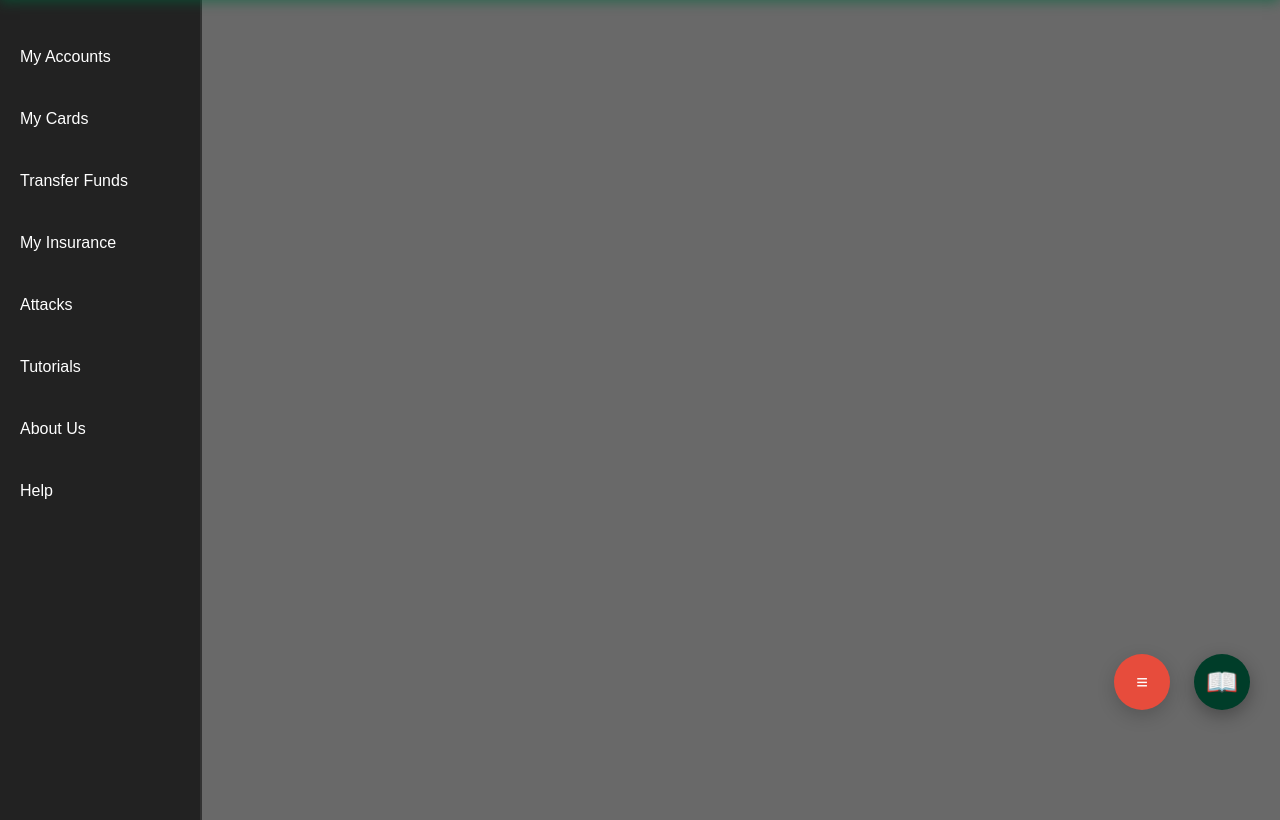
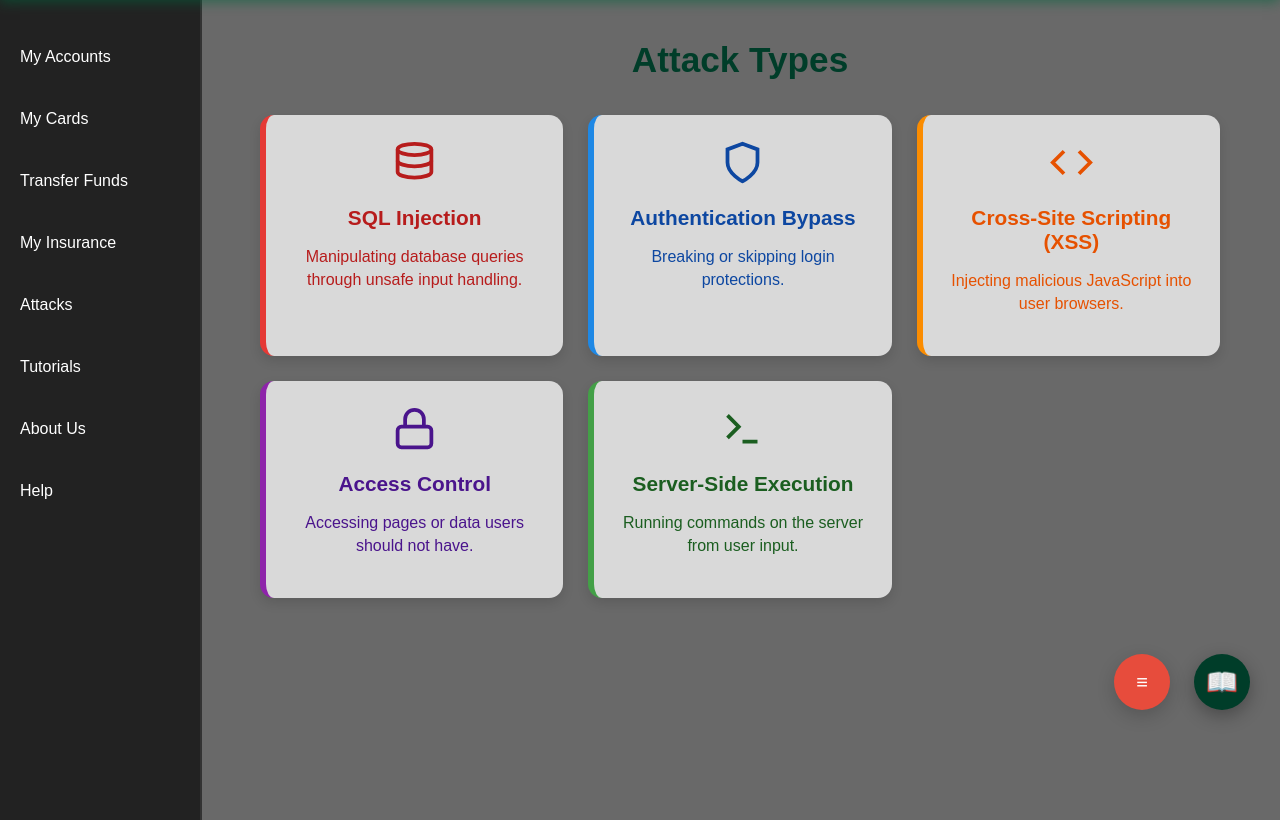
Before and after one commit to NZShroomy/Vulnerable-Web-app, a Flask app: page /attacks in a window 1280 px wide. Shown: the part 70-890 px from the top of the page. Run offline with Flask 3, Linux system fonts and the light colour scheme.

Commit message:
Attacks & Tutorials
Attacks.html lead to tutorial tab, describing each attack type.  Tutorial Sidebar link now opens tutorial button. adjusted base.html for better page fitting

```diff
--- a/static/global.css
+++ b/static/global.css
@@ -158,11 +158,11 @@ header {
 /* MAIN CONTENT AREA */
 main {
     grid-area: main;
-    display: grid;
+    display: block; /* not grid, just a container */
     text-align: center;
-    padding: 20px 20px 20px 20px;
-    height: calc(100vh - 70px);
-    overflow-y: auto;    /* enable scrolling only in content */
+    padding: 20px;
+    overflow-y: visible;    /* remove scrolling on main */
+    height: auto; /* lets page grow */
 }
 
 .accounts-container {
@@ -581,3 +581,65 @@ main {
 .cancel-btn:hover {
     background: #aaa;
 }
+
+/* ---------- Attack Title ---------- */
+.attack-title {
+    text-align: center;
+    font-size: 2.2rem;
+    margin: 20px 0 15px; /* small gap below title */
+    font-weight: 700;
+    color: #003d29; /* optional: match your color scheme */
+}
+
+/* ---------- Attack Grid ---------- */
+.attack-grid {
+    margin-top: 0;
+    display: grid;
+    grid-template-columns: repeat(auto-fit, minmax(260px, 1fr));
+    gap: 25px;
+    padding: 20px 40px;
+}
+
+/* ---------- Attack Cards ---------- */
+.attack-card {
+    display: block;
+    background: #D9D9D9;
+    padding: 25px;
+    border-radius: 14px;
+    box-shadow: 0 5px 12px rgba(0,0,0,0.12);
+    text-decoration: none;
+    color: #111;
+    transition: 0.25s ease;
+}
+
+/* Hover animation */
+.attack-card:hover {
+    transform: translateY(-8px) scale(1.02);
+    box-shadow: 0 10px 22px rgba(0,0,0,0.20);
+    background-color: #0d7554;
+    transition: 0.3s ease;
+    opacity: 75%;
+}
+
+/* Icon spacing */
+.attack-card .icon {
+    margin-bottom: 12px;
+    color: inherit;
+}
+
+/* Titles & Descriptions */
+.attack-card h2 {
+    font-size: 1.3rem;
+    margin-bottom: 8px;
+}
+.attack-card p {
+    font-size: 1rem;
+    line-height: 1.4;
+}
+
+/* ---------- Colour Coding ---------- */
+.sql-card { border-left: 6px solid #e53935; color: #b71c1c; }
+.auth-card { border-left: 6px solid #1e88e5; color: #0d47a1; }
+.xss-card { border-left: 6px solid #fb8c00; color: #e65100; }
+.ac-card { border-left: 6px solid #8e24aa; color: #4a148c; }
+.sde-card { border-left: 6px solid #43a047; color: #1b5e20; }
--- a/static/tutorialbutton.js
+++ b/static/tutorialbutton.js
@@ -1,4 +1,3 @@
-// tutorialbutton.js
 document.addEventListener("DOMContentLoaded", () => {
 
     const fab = document.getElementById("tutorialFab");
@@ -12,19 +11,21 @@ document.addEventListener("DOMContentLoaded", () => {
     const prevBtn = document.getElementById("tutPrev");
     const acceptBtn = document.getElementById("tutAccept");
 
+    // Sidebar Tutorials link opens the modal
+    const sidebarLink = document.getElementById("sidebarTutorials");
+
     let currentPage = 0;
 
     // Helper: show a page
     function showPage(index) {
         pages.forEach((p, i) => p.classList.toggle("active", i === index));
 
-        // Show/hide navigation buttons
         prevBtn.style.display = index === 0 ? "none" : "inline-flex";
         nextBtn.style.display = index === pages.length - 1 ? "none" : "inline-flex";
         acceptBtn.style.display = index === pages.length - 1 ? "inline-flex" : "none";
     }
 
-    // Open modal
+    // Open modal from floating button
     toggle.addEventListener("click", (e) => {
         e.stopPropagation();
         modal.classList.add("show");
@@ -32,6 +33,17 @@ document.addEventListener("DOMContentLoaded", () => {
         currentPage = 0;
         showPage(currentPage);
     });
+
+    // Open modal from sidebar link
+    if (sidebarLink) {
+        sidebarLink.addEventListener("click", (e) => {
+            e.preventDefault(); // prevent navigation
+            modal.classList.add("show");
+            modal.setAttribute("aria-hidden", "false");
+            currentPage = 0;
+            showPage(currentPage);
+        });
+    }
 
     // Close modal
     closeBtn.addEventListener("click", () => {
@@ -47,7 +59,7 @@ document.addEventListener("DOMContentLoaded", () => {
         }
     });
 
-    // Navigation
+    // Navigation buttons
     nextBtn.addEventListener("click", () => {
         if (currentPage < pages.length - 1) {
             currentPage++;
@@ -62,10 +74,28 @@ document.addEventListener("DOMContentLoaded", () => {
         }
     });
 
-    // Accept
+    // Accept button
     acceptBtn.addEventListener("click", () => {
         modal.classList.remove("show");
         modal.setAttribute("aria-hidden", "true");
     });
 
+    // Open modal from attack cards
+    document.querySelectorAll(".attack-card").forEach(card => {
+        card.addEventListener("click", () => {
+            const targetId = card.getAttribute("data-target"); // e.g., "tutPageSQL"
+            const targetPage = Array.from(pages).find(p => p.id === targetId);
+
+            if (targetPage) {
+                pages.forEach(p => p.classList.remove("active"));
+                targetPage.classList.add("active");
+                modal.classList.add("show");
+                modal.setAttribute("aria-hidden", "false");
+
+                currentPage = Array.from(pages).indexOf(targetPage);
+                showPage(currentPage);
+            }
+        });
+    });
+
 });
--- a/templates/Attacks.html
+++ b/templates/Attacks.html
@@ -1,8 +1,75 @@
 
 <!-- Jinja2 for resusability-->
 {% extends "Base.html" %}
-{% block title %}Homepage{% endblock %}
+{% block title %}Attacks{% endblock %}
 <!-- main content change this per page-->
 {% block content %}
 
+<h1 class="attack-title">Attack Types</h1>
+
+<div class="attack-grid">
+
+    <!-- SQL Injection -->
+    <div class="attack-card sql-card" data-target="tutPageSQL">
+        <div class="icon">
+            <!-- Database Icon -->
+            <svg width="45" height="45" viewBox="0 0 24 24" fill="none" stroke="currentColor" stroke-width="2">
+                <ellipse cx="12" cy="5" rx="9" ry="3"></ellipse>
+                <path d="M3 5v6c0 1.7 4 3 9 3s9-1.3 9-3V5"></path>
+                <path d="M3 11v6c0 1.7 4 3 9 3s9-1.3 9-3v-6"></path>
+            </svg>
+        </div>
+        <h2>SQL Injection</h2>
+        <p>Manipulating database queries through unsafe input handling.</p>
+    </div>
+
+    <!-- Authentication Bypass -->
+    <div class="attack-card auth-card" data-target="tutPageAuth">
+        <div class="icon">
+            <svg width="45" height="45" fill="none" stroke="currentColor" stroke-width="2" viewBox="0 0 24 24">
+                <path d="M12 22s8-4 8-10V5l-8-3-8 3v7c0 6 8 10 8 10z"></path>
+            </svg>
+        </div>
+        <h2>Authentication Bypass</h2>
+        <p>Breaking or skipping login protections.</p>
+    </div>
+
+    <!-- XSS -->
+    <div class="attack-card xss-card" data-target="tutPageXSS">
+        <div class="icon">
+            <svg width="45" height="45" fill="none" stroke="currentColor" stroke-width="2" viewBox="0 0 24 24">
+                <polyline points="16 18 22 12 16 6"></polyline>
+                <polyline points="8 6 2 12 8 18"></polyline>
+            </svg>
+        </div>
+        <h2>Cross-Site Scripting (XSS)</h2>
+        <p>Injecting malicious JavaScript into user browsers.</p>
+    </div>
+
+    <!-- Access Control -->
+    <div class="attack-card ac-card" data-target="tutPageAC">
+        <div class="icon">
+            <svg width="45" height="45" fill="none" stroke="currentColor" stroke-width="2" viewBox="0 0 24 24">
+                <rect x="3" y="11" width="18" height="11" rx="2"></rect>
+                <path d="M7 11V7a5 5 0 0 1 10 0v4"></path>
+            </svg>
+        </div>
+        <h2>Access Control</h2>
+        <p>Accessing pages or data users should not have.</p>
+    </div>
+
+    <!-- Server-Side Execution -->
+    <div class="attack-card sde-card" data-target="tutPageSDE">
+        <div class="icon">
+            <svg width="45" height="45" fill="none" stroke="currentColor" stroke-width="2" viewBox="0 0 24 24">
+                <polyline points="4 17 10 11 4 5"></polyline>
+                <line x1="12" y1="19" x2="20" y2="19"></line>
+            </svg>
+        </div>
+        <h2>Server-Side Execution</h2>
+        <p>Running commands on the server from user input.</p>
+    </div>
+
+</div>
+
 {% endblock %}
--- a/templates/Base.html
+++ b/templates/Base.html
@@ -35,7 +35,7 @@
         <li><a href="{{ url_for('transfer_bp.transfer_funds_page') }}">Transfer Funds</a></li>
         <li><a href="{{ url_for('my_insurance') }}">My Insurance</a></li>
         <li><a href="{{ url_for('attacks') }}">Attacks</a></li>
-        <li><a href="{{ url_for('tutorials') }}">Tutorials</a></li>
+        <li><a href="#Tutorials" id="sidebarTutorials">Tutorials</a></li>
         <li><a href="{{ url_for('aboutus') }}">About Us</a></li>
         <li><a href="{{ url_for('help') }}">Help</a></li>
       </ul>
--- a/templates/Components/tutorialbutton.html
+++ b/templates/Components/tutorialbutton.html
@@ -27,6 +27,31 @@
             <p>Try Pressing the '≡' button, one of five hacks will be available depending on the page. This will show you the process of how the hack is carried out, what the victim suffers, and how to prevent or protect against this type of hack in the future.</p>
         </div>
 
+        <div class="tutorial-page" id="tutPageSQL">
+            <h2>SQL Injection Tutorial</h2>
+            <p>Here you can explain SQL injection in detail, with examples and prevention tips.</p>
+        </div>
+
+        <div class="tutorial-page" id="tutPageAuth">
+            <h2>Authentication Bypass Tutorial</h2>
+            <p>How authentication can be bypassed, and mitigation strategies.</p>
+        </div>
+
+        <div class="tutorial-page" id="tutPageXSS">
+            <h2>XSS Tutorial</h2>
+            <p>Cross-Site Scripting examples and how to protect users.</p>
+        </div>
+
+        <div class="tutorial-page" id="tutPageAC">
+            <h2>Access Control Tutorial</h2>
+            <p>Learn about broken access controls and how to secure them.</p>
+        </div>
+
+        <div class="tutorial-page" id="tutPageSDE">
+            <h2>Server-Side Execution Tutorial</h2>
+            <p>Running commands on the server and how to secure against it.</p>
+        </div>
+
         <div class="tutorial-page" id="tutPage4">
             <h2>All Done!</h2>
             <p>You’re ready to go. Click '✓' to finish.</p>
```
Also changed, not shown: templates/Tutorials.html (deleted, +0 -9 lines).
